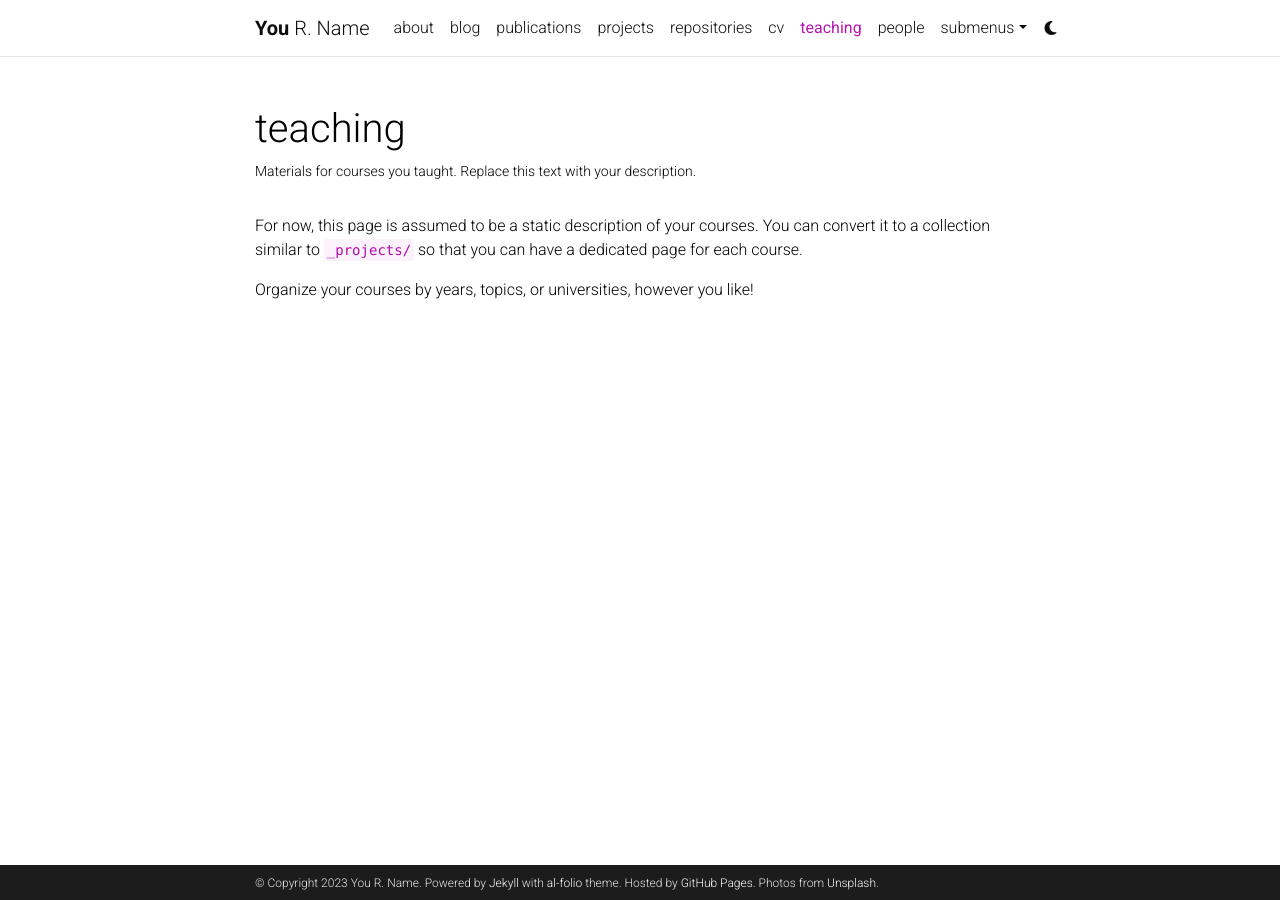
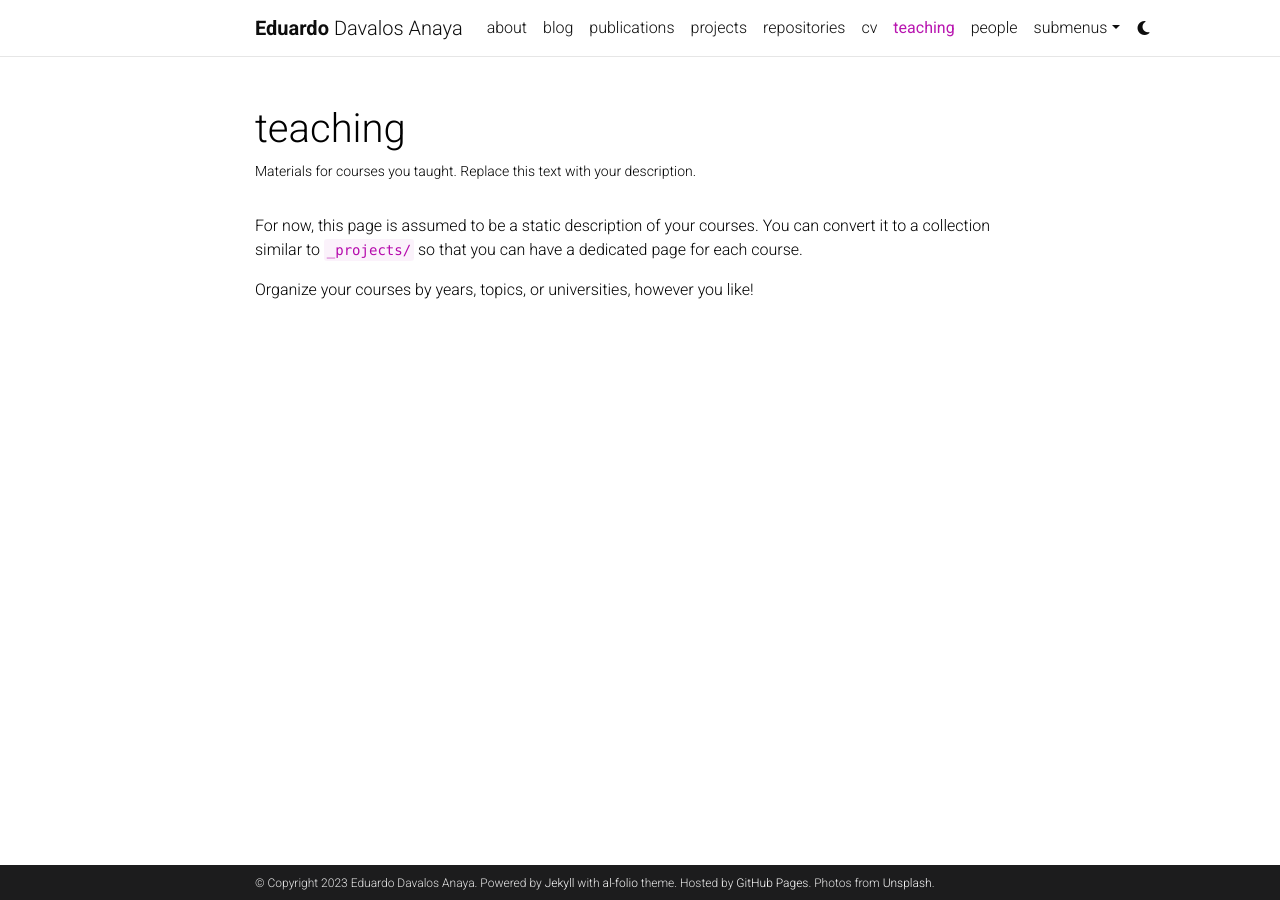
Before and after one commit to edavalosanaya/edavalosanaya, a Jekyll site: the page built from _pages/teaching.md, in a window 1280 px wide. Built offline with Jekyll 4.4.1, drawn with Linux system fonts in a browser that asks for light colours; comment, search, counter and statistics services are not loaded; a style sheet for code colours, icons or effects is not loaded.

Commit message:
Updating config to have correct URL and reference to socials.

```diff
--- a/_config.yml
+++ b/_config.yml
@@ -3,10 +3,10 @@
 # -----------------------------------------------------------------------------
 
 title: blank # the website title (if blank, full name will be used instead)
-first_name: You
-middle_name: R.
-last_name: Name
-email: you@example.com
+first_name: Eduardo
+middle_name:
+last_name: Davalos Anaya
+email: davalosaeduardo@gmail.com
 description: > # the ">" symbol means to ignore newlines until "footer_text:"
   A simple, whitespace theme for academics. Based on [*folio](https://github.com/bogoli/-folio) design.
 footer_text: >
@@ -18,8 +18,8 @@
 lang: en # the language of your site (for example: en, fr, cn, ru, etc.)
 icon: ⚛️  # the emoji used as the favicon (alternatively, provide image name in /assets/img/)
 
-url: https://alshedivat.github.io # the base hostname & protocol for your site
-baseurl: /al-folio # the subpath of your site, e.g. /blog/
+url: https://edavalosanaya.github.io # the base hostname & protocol for your site
+baseurl: /edavalosanaya # the subpath of your site, e.g. /blog/
 last_updated: false # set to true if you want to display last updated in the footer
 impressum_path:  # set to path to include impressum link in the footer, use the same path as permalink in a page, helps to conform with EU GDPR
 
@@ -67,22 +67,22 @@
 # Social integration
 # -----------------------------------------------------------------------------
 
-github_username: # your GitHub user name
+github_username: edavalosanaya # your GitHub user name
 gitlab_username: # your GitLab user name
 x_username: # your X handle
 mastodon_username: # your mastodon instance+username in the format instance.tld/@username
 linkedin_username: # your LinkedIn user name
 telegram_username: # your Telegram user name
-scholar_userid: # your Google Scholar ID
+scholar_userid: tAszlSkAAAAJ # your Google Scholar ID
 semanticscholar_id: # your Semantic Scholar ID
 whatsapp_number: # your WhatsApp number (full phone number in international format. Omit any zeroes, brackets, or dashes when adding the phone number in international format.)
-orcid_id: # your ORCID ID
+orcid_id: 0000-0001-7190-7273 # your ORCID ID
 medium_username: # your Medium username
 quora_username: # your Quora username
 publons_id: # your ID on Publons
 lattes_id: # your ID on Lattes (Brazilian Lattes CV)
 osf_id: # your OSF ID
-research_gate_profile: # your profile on ResearchGate
+research_gate_profile: https://www.researchgate.net/profile/Eduardo-Davalos-Anaya # your profile on ResearchGate
 scopus_id: # your profile on Scopus
 blogger_url: # your blogger URL
 work_url: # work page URL
@@ -104,7 +104,7 @@
 wechat_qr: # filename of your wechat qr-code saved as an image (e.g., wechat-qr.png if saved to assets/img/wechat-qr.png)
 
 contact_note: >
-  You can even add a little note about which of these is the best way to reach you.
+  Please reach over email at edavalosanaya at gmail.com
 
 # -----------------------------------------------------------------------------
 # Analytics and search engine verification
```
